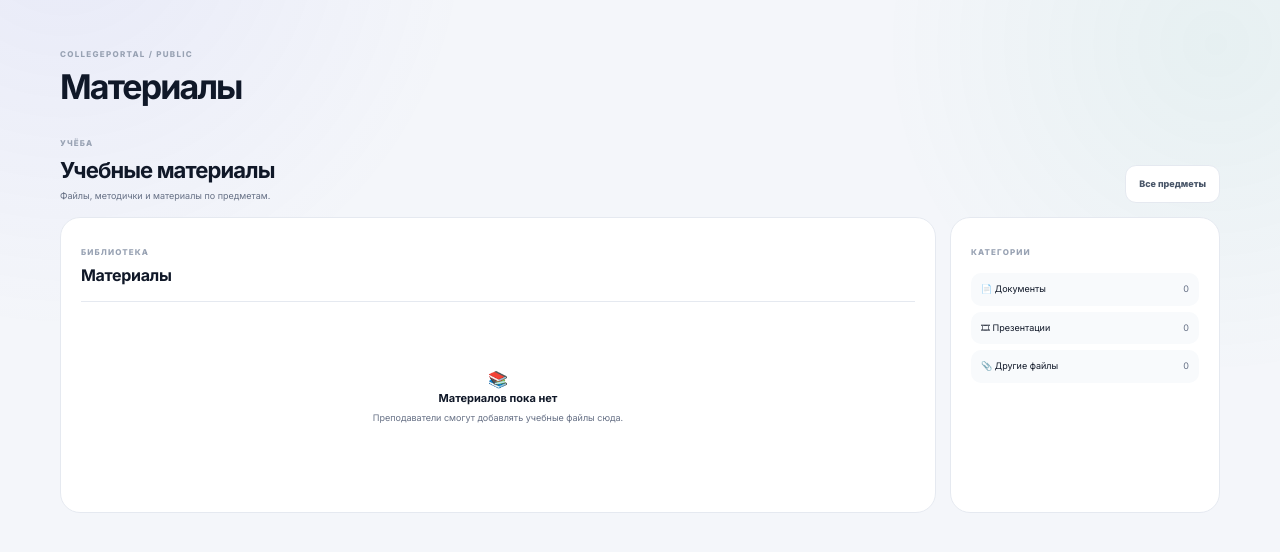
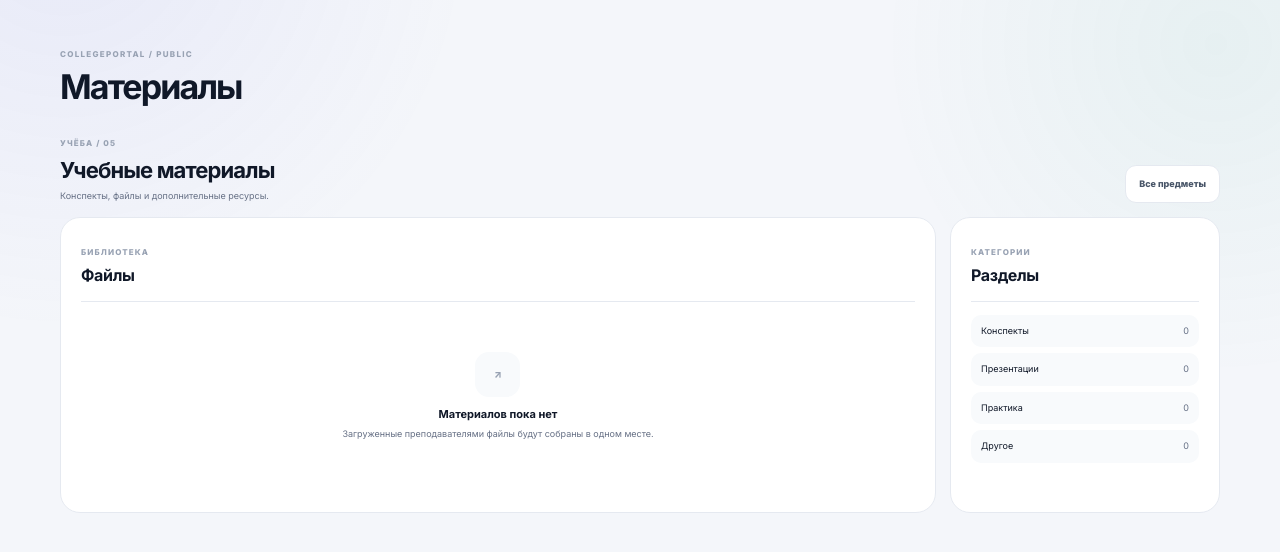
Before and after one commit to gamerpro3245/CollegePortal, a FastAPI app: page /materials in a window 1280 px wide. Shown: the part 76-628 px from the top of the page. Run offline with FastAPI, Linux system fonts and the light colour scheme.

Commit message:
Rebuild materials page

```diff
--- a/templates/materials.html
+++ b/templates/materials.html
@@ -1,3 +1,3 @@
-{% extends "base.html" %}
-{% block title %}Материалы — Портал колледжа{% endblock %}{% block page_title %}Материалы{% endblock %}
-{% block content %}<section class="section-toolbar"><div><span class="panel-label">Учёба</span><h2>Учебные материалы</h2><p>Файлы, методички и материалы по предметам.</p></div><button class="filter-button" type="button">Все предметы</button></section><section class="content-grid"><article class="panel"><div class="panel-header"><div><span class="panel-label">Библиотека</span><h3>Материалы</h3></div></div><div class="table-empty"><div class="empty-icon">📚</div><strong>Материалов пока нет</strong><p>Преподаватели смогут добавлять учебные файлы сюда.</p></div></article><article class="panel side-panel"><span class="panel-label">Категории</span><div class="category-list"><div>📄 Документы <span>0</span></div><div>🎞 Презентации <span>0</span></div><div>📎 Другие файлы <span>0</span></div></div></article></section>{% endblock %}
+{% extends "base.html" %}{% block title %}Материалы — CollegePortal{% endblock %}{% block page_title %}Материалы{% endblock %}{% block content %}
+<section class="section-toolbar"><div><span class="panel-label">Учёба / 05</span><h2>Учебные материалы</h2><p>Конспекты, файлы и дополнительные ресурсы.</p></div><button class="secondary-button" type="button">Все предметы</button></section>
+<section class="content-grid"><article class="panel"><div class="panel-header"><div><span class="panel-label">Библиотека</span><h3>Файлы</h3></div></div><div class="table-empty"><div class="empty-mark">↗</div><strong>Материалов пока нет</strong><p>Загруженные преподавателями файлы будут собраны в одном месте.</p></div></article><aside class="panel side-panel"><div class="panel-header"><div><span class="panel-label">Категории</span><h3>Разделы</h3></div></div><div class="category-list"><div>Конспекты <span>0</span></div><div>Презентации <span>0</span></div><div>Практика <span>0</span></div><div>Другое <span>0</span></div></div></aside></section>{% endblock %}
```
